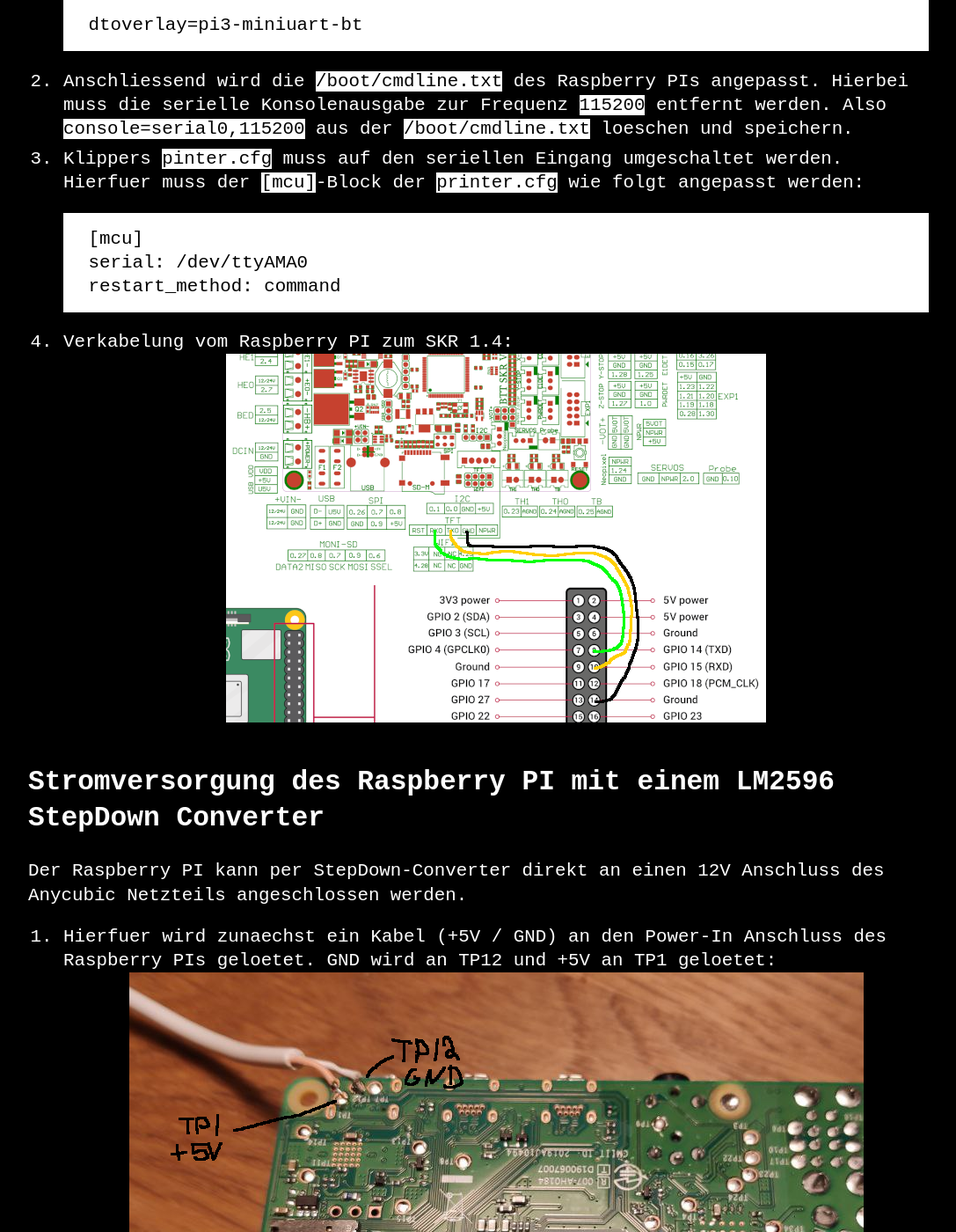
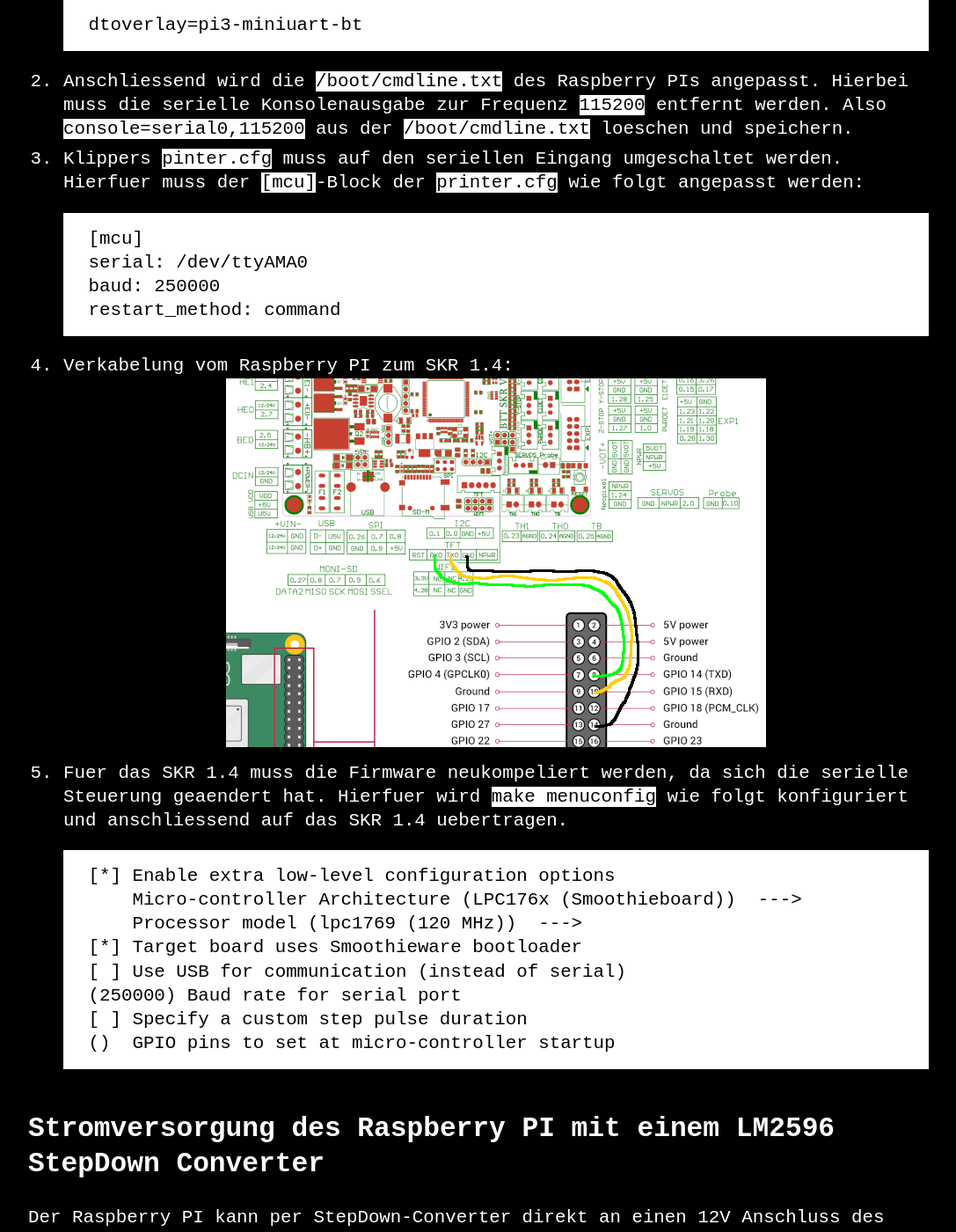
Before and after one commit to matseee/matseee.github.io, a Jekyll site: the page built from _posts/2021-07-31-connect-raspberry-to-skr14-via-uart.markdown, in a window 1280 px wide and 1400 px high, scrolled down 538 px. Shown: the whole window at 88% size, without its empty margins (96-1183 px from the left). Built offline with Jekyll 4.4.1, drawn with Linux system fonts in a browser that asks for light colours.

Commit message:
add rebuild firmware step

````diff
--- a/_posts/2021-07-31-connect-raspberry-to-skr14-via-uart.markdown
+++ b/_posts/2021-07-31-connect-raspberry-to-skr14-via-uart.markdown
@@ -16,10 +16,23 @@ Kurze Anleitung wie man ein Raspberry Pi 4 via UART mit dem SKR 1.4 Turbo verbin
     ```
     [mcu]
     serial: /dev/ttyAMA0
+    baud: 250000
     restart_method: command
     ```
 4. Verkabelung vom Raspberry PI zum SKR 1.4:
     ![SKR_14_RASPBERRY_PI_UART_CONNECT](/assets/images/2021-07-31_SKR1_4-Raspberry-PI-UART-Connection.png)
+
+5. Fuer das SKR 1.4 muss die Firmware neukompeliert werden, da sich die serielle Steuerung geaendert hat. Hierfuer wird `make menuconfig` wie folgt konfiguriert und anschliessend auf das SKR 1.4 uebertragen.
+    ```
+    [*] Enable extra low-level configuration options
+        Micro-controller Architecture (LPC176x (Smoothieboard))  --->
+        Processor model (lpc1769 (120 MHz))  --->
+    [*] Target board uses Smoothieware bootloader
+    [ ] Use USB for communication (instead of serial)
+    (250000) Baud rate for serial port
+    [ ] Specify a custom step pulse duration
+    ()  GPIO pins to set at micro-controller startup
+    ```
 
 
 ## Stromversorgung des Raspberry PI mit einem LM2596 StepDown Converter
````
